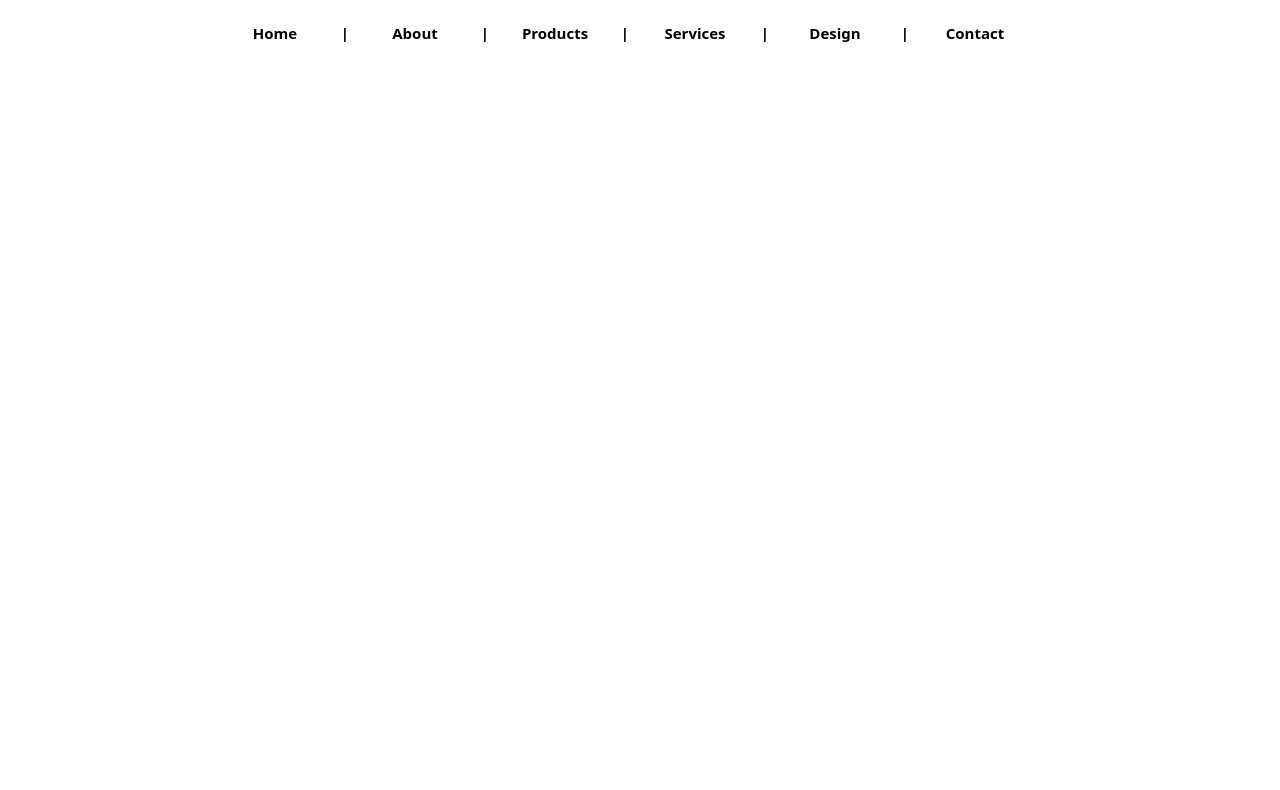
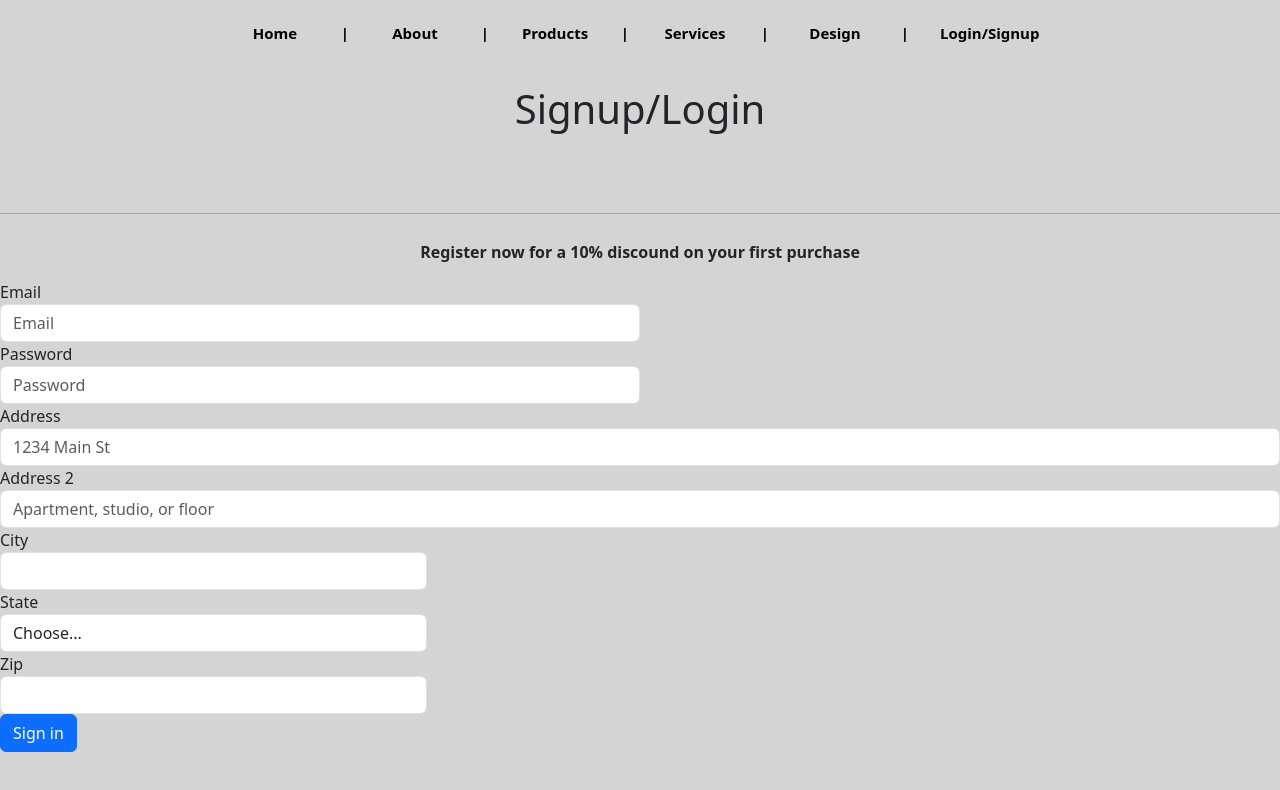
Before and after one commit to qahramantaha/qahramantaha.github.io, a plain HTML site: page Contact.html in a window 1280 px wide. Drawn offline with nearby package versions, Linux system fonts and the light colour scheme.

Commit message:
updated contact page, changed it to signup.login + updated CSS

```diff
--- a/Contact.html
+++ b/Contact.html
@@ -1,10 +1,11 @@
 <html>
 <head>
 <link rel="stylesheet" href="watchWebsite.css">
+<link href="https://cdn.jsdelivr.net/npm/bootstrap@5.3.3/dist/css/bootstrap.min.css" rel="stylesheet" integrity="sha384-QWTKZyjpPEjISv5WaRU9OFeRpok6YctnYmDr5pNlyT2bRjXh0JMhjY6hW+ALEwIH" crossorigin="anonymous">
+
 <title>Watch Website</title>
 </head>
-<link href="https://cdn.jsdelivr.net/npm/bootstrap@5.3.3/dist/css/bootstrap.min.css" rel="stylesheet" integrity="sha384-QWTKZyjpPEjISv5WaRU9OFeRpok6YctnYmDr5pNlyT2bRjXh0JMhjY6hW+ALEwIH" crossorigin="anonymous">
-<body>
+<body class="signup">
   <div id="menu">
     <ul>
         <li class="menuitem"><a href="Index.html">Home</a></li>
@@ -17,6 +18,52 @@
         <li class="menuitem"><a href="#">|</a></li>
         <li class="menuitem"><a href="Design.html">Design</a></li>
         <li class="menuitem"><a href="#">|</a></li>
-        <li class="menuitem"><a href="Contact.html">Contact</a></li>
+        <li class="menuitem"><a href="Contact.html">Login/Signup</a></li>
       </ul>
   </div>
+
+  <h1 class="text-center">Signup/Login</h1>
+
+  <hr>
+  <p>Register now for a 10% discound on your first purchase</p>
+
+
+  <form>
+    <div class="form-row">
+      <div class="form-group col-md-6 col-sm-12">
+        <label for="inputEmail4">Email</label>
+        <input type="email" class="form-control" id="inputEmail4" placeholder="Email">
+      </div>
+      <div class="form-group col-md-6 col-sm-12">
+        <label for="inputPassword4">Password</label>
+        <input type="password" class="form-control" id="inputPassword4" placeholder="Password">
+      </div>
+    </div>
+    <div class="form-group">
+      <label for="inputAddress col-md-4 col-sm-12">Address</label>
+      <input type="text" class="form-control" id="inputAddress" placeholder="1234 Main St">
+    </div>
+    <div class="form-group">
+      <label for="inputAddress2 col-md-4 col-sm-12">Address 2</label>
+      <input type="text" class="form-control" id="inputAddress2" placeholder="Apartment, studio, or floor">
+    </div>
+    <div class="form-row">
+      <div class="form-group col-md-4 col-sm-12">
+        <label for="inputCity">City</label>
+        <input type="text" class="form-control" id="inputCity">
+      </div>
+      <div class="form-group col-md-4 col-sm-12">
+        <label for="inputState">State</label>
+        <select id="inputState" class="form-control">
+          <option selected>Choose...</option>
+        </select>
+      </div>
+      <div class="form-group col-md-4 col-sm-12">
+        <label for="inputZip">Zip</label>
+        <input type="text" class="form-control" id="inputZip">
+      </div>
+    </div>
+      </div>
+    </div>
+    <button type="submit" class="btn btn-primary">Sign in</button>
+  </form>
--- a/watchWebsite.css
+++ b/watchWebsite.css
@@ -1,4 +1,4 @@
-* {
+ul {
     margin: 0 auto 0 auto;
    text-align:left;
 
@@ -216,3 +216,7 @@ margin-left: 560px;
     mask-image: linear-gradient(to top, rgba(0,0,0,0), rgb(0, 0, 0,1));
     margin-left: 27%;
   }
+
+  .signup{
+    background-color: rgb(212, 212, 212);
+  }
```
Also changed, not shown: About.html (+1 -1 lines), Design.html (+1 -1 lines), Index.html (+1 -1 lines), Products.html (+1 -1 lines), Services.html (+1 -1 lines).
